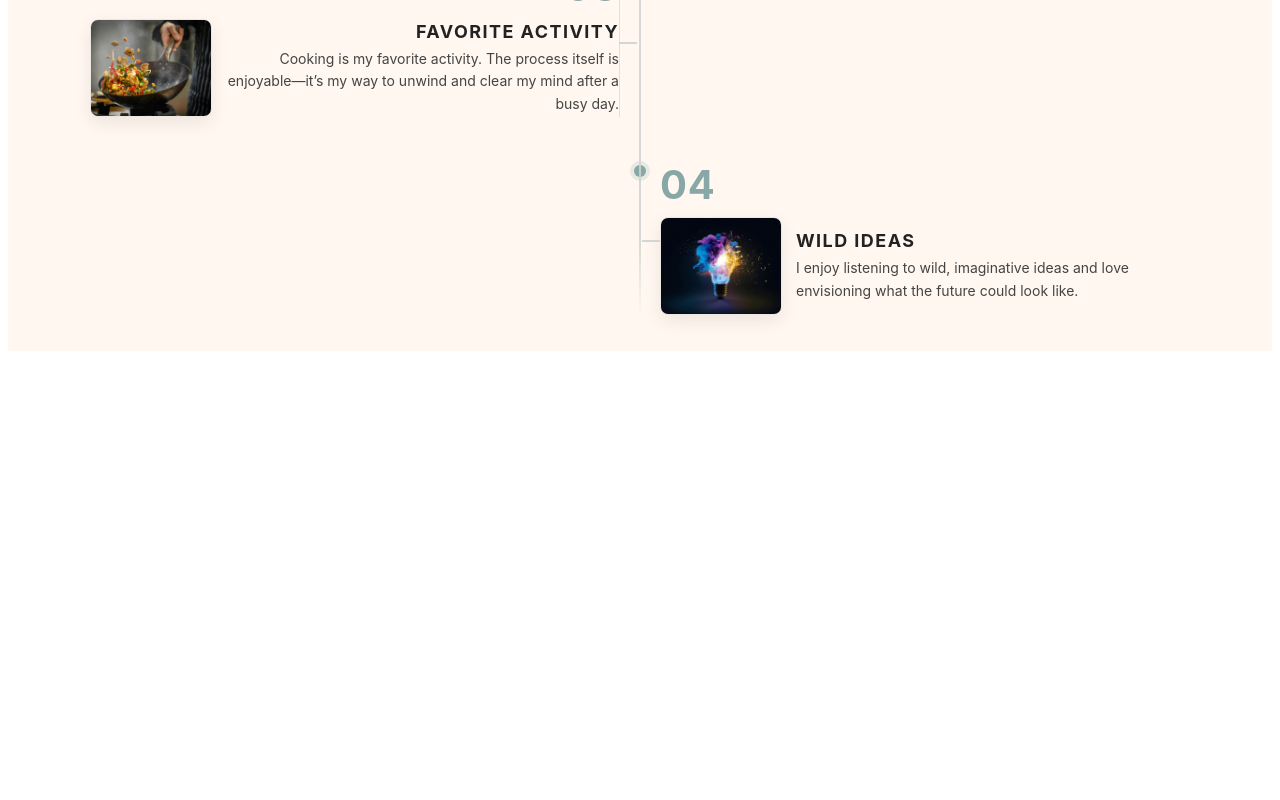
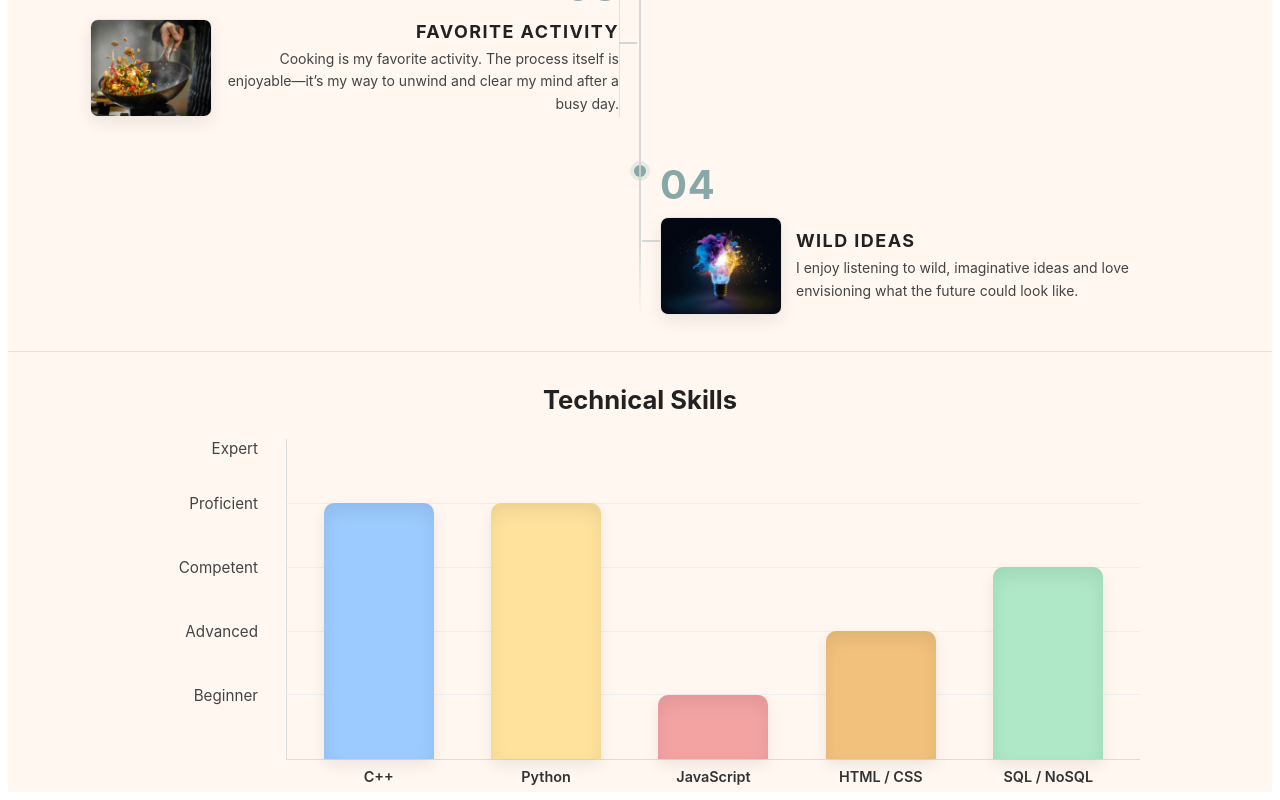
Before and after one commit to K3rpa/P_web, a React (Vite) app in the folder p-web/: page /about in a window 1280 px wide. Shown: the part 1487-2287 px from the top of the page. Before the commit the page ends 1846 px from the top, so only its background shows below. Built offline with nearby package versions, Linux system fonts and the light colour scheme.

Commit message:
finish about page

```diff
--- a/p-web/src/pages/About.css
+++ b/p-web/src/pages/About.css
@@ -31,7 +31,7 @@
 }
 
 .center {
-  background: #ffffff;
+  background: #fff7f0;
   border-right: 1px solid #e0e0e0;
 }
 
@@ -84,7 +84,7 @@
 /* ===== Skillbar ===== */
 .skillbar {
   padding: 18px 14px;
-  background: #ffffff;
+  background: #fff7f0;
 }
 
 .skillbarBody {
@@ -261,3 +261,131 @@
   .content.right::after { display: none; }
   .stageNum { margin-bottom: 4px; }
 }
+
+
+/* ===== Skills by Level (no percentages, fixed Y-axis) ===== */
+.skillsChart {
+  background: #fff7f0;
+  border-top: 1px solid #e8e2db;
+  padding: 32px 16px;
+  font-family: "Inter","Segoe UI","Helvetica Neue",Arial,sans-serif;
+}
+
+.chartTitle {
+  margin: 0 0 24px 0;
+  text-align: center;
+  font-size: 1.6rem;
+  font-weight: 700;
+  color: #222;
+}
+
+/* Two-column layout: left = y-axis labels, right = bars area */
+.chartGrid {
+  max-width: 1000px;
+  margin: 0 auto;
+  display: grid;
+  grid-template-columns: 130px 1fr;
+  gap: 16px;
+}
+
+/* Left axis labels aligned to bars */
+.yLabels {
+  position: relative;
+  height: 320px;
+  padding-right: 12px;
+  font-size: 0.95rem;
+  color: #444;
+}
+
+.yLabels span {
+  position: absolute;
+  right: 12px;
+  transform: translateY(-50%);
+}
+
+.yLabels span:nth-child(1) {
+  top: 0;
+  transform: none;
+}
+
+.yLabels span:nth-child(2) { top: 20%; }
+
+.yLabels span:nth-child(3) { top: 40%; }
+
+.yLabels span:nth-child(4) { top: 60%; }
+
+.yLabels span:nth-child(5) { top: 80%; }
+
+
+.bars {
+  position: relative;
+  height: 320px;
+  display: flex;
+  align-items: flex-end;
+  justify-content: space-around;
+  padding: 0 8px;
+  border-left: 1px solid #ddd;
+  border-bottom: 1px solid #ddd;
+  background:
+    linear-gradient(#eee 0 0) center 20% / 100% 1px no-repeat,
+    linear-gradient(#eee 0 0) center 40% / 100% 1px no-repeat,
+    linear-gradient(#eee 0 0) center 60% / 100% 1px no-repeat,
+    linear-gradient(#eee 0 0) center 80% / 100% 1px no-repeat;
+}
+
+.bar {
+  width: clamp(64px, 10vw, 110px);
+  border-radius: 10px 10px 0 0;
+  position: relative;
+  display: inline-block;
+  background: #9CCBFF;
+  box-shadow: 0 8px 18px rgba(0,0,0,0.08) inset, 0 6px 16px rgba(0,0,0,0.08);
+}
+
+.bar::after {
+  content: attr(data-skill);
+  position: absolute;
+  bottom: -26px;
+  left: 50%;
+  transform: translateX(-50%);
+  color: #333;
+  font-weight: 600;
+  font-size: 0.9rem;
+  white-space: nowrap;
+}
+
+.level-beginner   { height: 20%; }
+.level-advanced   { height: 40%; }
+.level-competent  { height: 60%; }
+.level-proficient { height: 80%; }
+.level-expert     { height: 100%; }
+
+.bar.cpp      { background: #9CCBFF; }
+.bar.python   { background: #FFE39C; }
+.bar.js       { background: #F4A3A3; }
+.bar.htmlcss  { background: #F2C27D; }
+.bar.sql      { background: #AEE8C6; }
+
+@media (max-width: 720px) {
+  .chartGrid {
+    grid-template-columns: 1fr;
+    gap: 12px;
+  }
+  .yLabels {
+    position: static;
+    height: auto;
+    display: flex;
+    flex-direction: row;
+    justify-content: space-between;
+    align-items: center;
+    padding: 0 8px;
+  }
+  .yLabels span {
+    position: static;
+    transform: none;
+    right: auto;
+  }
+  .bars {
+    height: 280px;
+  }
+}
--- a/p-web/src/pages/About.jsx
+++ b/p-web/src/pages/About.jsx
@@ -242,6 +242,90 @@ export default function About() {
           })()}
         </div>
       </section>
+      {/* ===== Skills by Level ===== */}
+      <section className="skillsChart" aria-labelledby="skills-title">
+        <h2 id="skills-title" className="chartTitle">Technical Skills</h2>
+
+        <div className="chartGrid">
+          {/* Left: Y-axis level labels */}
+          <div className="yLabels" aria-hidden="true">
+            <span>Expert</span>
+            <span>Proficient</span>
+            <span>Competent</span>
+            <span>Advanced</span>
+            <span>Beginner</span>
+          </div>
+
+          {/* Right: Bars */}
+          <motion.div
+            className="bars"
+            role="list"
+            aria-label="Skills and proficiency levels"
+            initial="hidden"
+            whileInView="visible"
+            viewport={{ once: true, amount: 0.3 }}
+            variants={{
+              visible: { transition: { staggerChildren: 0.6 } }
+            }}
+          >
+            {/* Each bar with rise-up effect */}
+            <motion.div
+              role="listitem"
+              className="bar cpp level-proficient"
+              data-skill="C++"
+              aria-label="C plus plus, Proficient"
+              variants={{
+                hidden: { opacity: 0, y: 40 },
+                visible: { opacity: 1, y: 0, transition: { duration: 0.6, ease: "easeOut" } }
+              }}
+            />
+
+            <motion.div
+              role="listitem"
+              className="bar python level-proficient"
+              data-skill="Python"
+              aria-label="Python, Proficient"
+              variants={{
+                hidden: { opacity: 0, y: 40 },
+                visible: { opacity: 1, y: 0, transition: { duration: 0.6, ease: "easeOut" } }
+              }}
+            />
+
+            <motion.div
+              role="listitem"
+              className="bar js level-beginner"
+              data-skill="JavaScript"
+              aria-label="JavaScript, Beginner"
+              variants={{
+                hidden: { opacity: 0, y: 40 },
+                visible: { opacity: 1, y: 0, transition: { duration: 0.6, ease: "easeOut" } }
+              }}
+            />
+
+            <motion.div
+              role="listitem"
+              className="bar htmlcss level-advanced"
+              data-skill="HTML / CSS"
+              aria-label="HTML and CSS, Advanced"
+              variants={{
+                hidden: { opacity: 0, y: 40 },
+                visible: { opacity: 1, y: 0, transition: { duration: 0.6, ease: "easeOut" } }
+              }}
+            />
+
+            <motion.div
+              role="listitem"
+              className="bar sql level-competent"
+              data-skill="SQL / NoSQL"
+              aria-label="SQL and NoSQL, Competent"
+              variants={{
+                hidden: { opacity: 0, y: 40 },
+                visible: { opacity: 1, y: 0, transition: { duration: 0.6, ease: "easeOut" } }
+              }}
+            />
+          </motion.div>
+        </div>
+      </section>
     </div>
   );
 }
```
